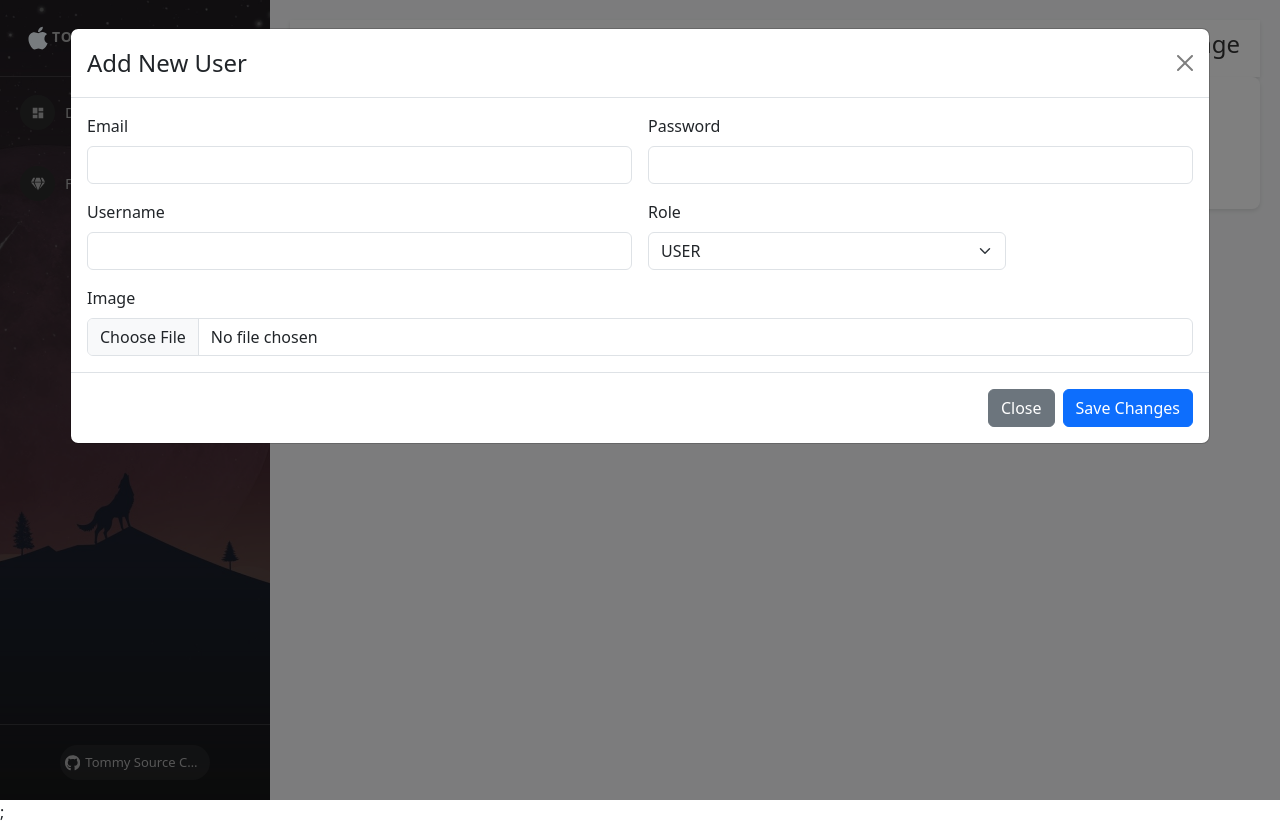
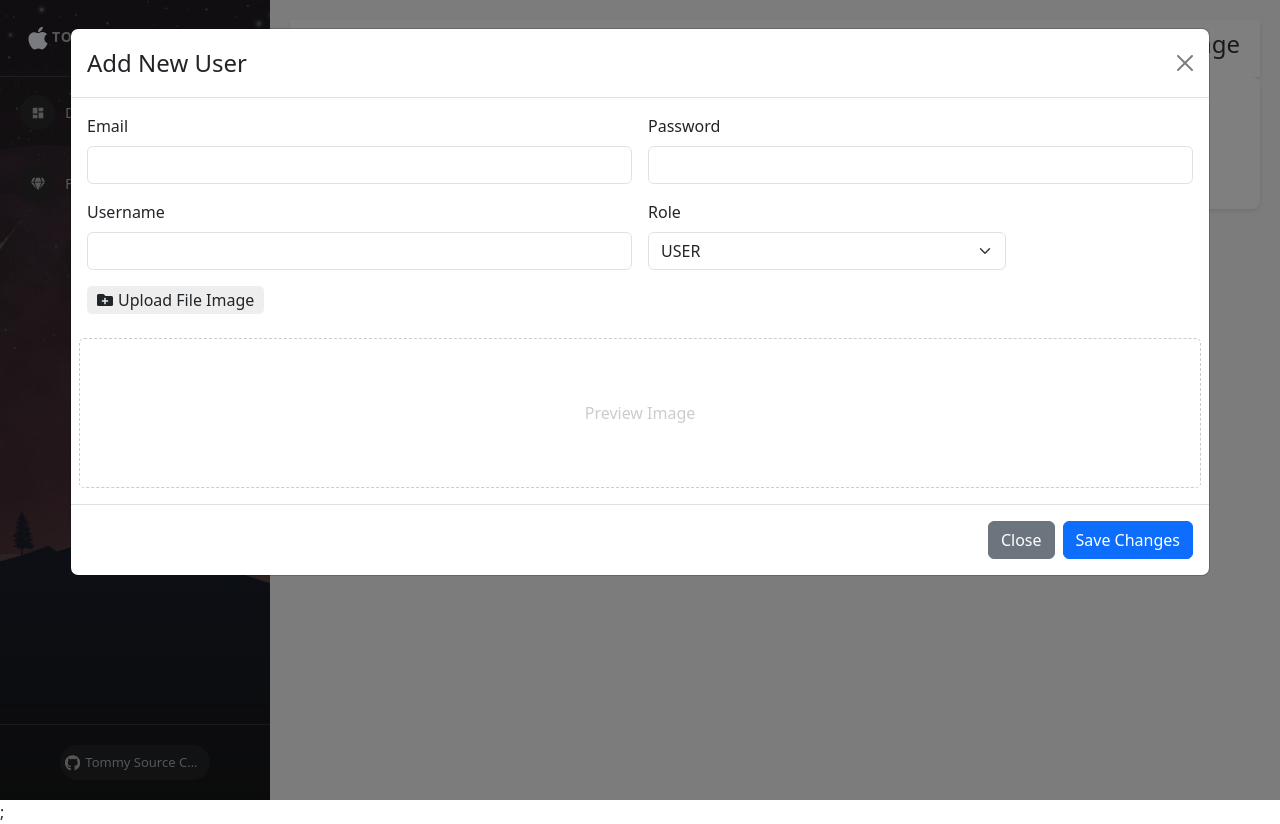
Before and after one commit to phucthor/test-demo-react, a React (Create React App) app: page /admins/manage-user in a window 1280 px wide. Both pictures are taken after a click on the button "Launch demo modal". Built offline with nearby package versions, Linux system fonts and the light colour scheme.

Commit message:
video 57

```diff
--- a/package.json
+++ b/package.json
@@ -13,7 +13,7 @@
     "react": "18.2.0",
     "react-bootstrap": "2.10.10",
     "react-dom": "18.2.0",
-    "react-icons": "4.4.0",
+    "react-icons": "^5.5.0",
     "react-paginate": "8.1.3",
     "react-pro-sidebar": "0.7.1",
     "react-redux": "^8.1.3",
--- a/src/components/Admin/Content/ManageUser.js
+++ b/src/components/Admin/Content/ManageUser.js
@@ -1,5 +1,5 @@
 import ModalCreateUser from "./ModalCreateUser";
-
+import './ManageUser.scss';
 const ManageUser = (props) => {
   return (
     <div className="manage-user-container">
--- /dev/null
+++ b/src/components/Admin/Content/ManageUser.scss
@@ -0,0 +1,38 @@
+.manage-user-container {
+  .users-content {
+  }
+}
+
+.modal-add-user {
+  .img-preview {
+    height: 150px;
+    border: #ccc 1px dashed;
+    border-radius: 5px;
+    display: flex;
+    justify-content: center;
+    align-items: center;
+    color: #ccc;
+
+    img {
+      max-height: 100%;
+      max-width: 100%;
+      object-fit: cover;
+    }
+  }
+
+  .label-upload {
+    gap: 5px;
+    display: flex;
+    align-items: center;
+    border: none;
+    width: fit-content;
+    padding: 2px 10px;
+    border-radius: 5px;
+    background: #eeeeee;
+    cursor: pointer;
+
+    &:hover {
+      background: #dcdcdc;
+    }
+  }
+}
--- a/src/components/Admin/Content/ModalCreateUser.js
+++ b/src/components/Admin/Content/ModalCreateUser.js
@@ -1,13 +1,26 @@
 import { useState } from "react";
 import Button from "react-bootstrap/Button";
 import Modal from "react-bootstrap/Modal";
-
+import { FaFolderPlus } from "react-icons/fa";
 const ModalCreateUser = () => {
   const [show, setShow] = useState(false);
 
   const handleClose = () => setShow(false);
   const handleShow = () => setShow(true);
 
+  const [email, setEmail] = useState("");
+  const [password, setPassword] = useState("");
+  const [username, setUsername] = useState("");
+  const [role, setRole] = useState("USER");
+  const [image, setImage] = useState("");
+  const [previewImage, setPreviewImage] = useState("");
+  const handleUploadImage = (e) => {
+    if (e.target && e.target.files && e.target.files[0]) {
+      setPreviewImage(URL.createObjectURL(e.target.files[0]));
+      setImage(e.target.files[0]);
+      console.log("handleUploadImage", e.target.files[0]);
+    }
+  }
   return (
     <>
       <Button variant="primary" onClick={handleShow}>
@@ -19,6 +32,7 @@ const ModalCreateUser = () => {
         onHide={handleClose}
         size="xl"
         backdrop="static"
+        className="modal-add-user"
       >
         <Modal.Header closeButton>
           <Modal.Title>Add New User</Modal.Title>
@@ -27,28 +41,64 @@ const ModalCreateUser = () => {
           <form className="row g-3">
             <div className="col-md-6">
               <label className="form-label">Email</label>
-              <input type="email" className="form-control" />
+              <input
+                type="email"
+                className="form-control"
+                value={email}
+                onChange={(e) => setEmail(e.target.value)}
+              />
             </div>
             <div className="col-md-6">
               <label className="form-label">Password</label>
-              <input type="password" className="form-control" />
+              <input
+                type="password"
+                className="form-control"
+                value={password}
+                onChange={(e) => setPassword(e.target.value)}
+              />
             </div>
             <div className="col-md-6">
               <label className="form-label">Username</label>
-              <input type="text" className="form-control" />
+              <input
+                type="text"
+                className="form-control"
+                value={username}
+                onChange={(e) => setUsername(e.target.value)}
+              />
             </div>
             <div className="col-md-4">
               <label className="form-label">Role</label>
-              <select className="form-select">
-                <option selected value="USER">
-                  USER
-                </option>
+              <select className="form-select"
+                      onChange={(e) => setRole(e.target.value)}
+                      value={role}>
+                <option value="USER">USER</option>
                 <option value="ADMIN">ADMIN</option>
               </select>
             </div>
             <div className="col-md-12">
-              <label className="form-label">Image</label>
-              <input type="file" className="form-control" />
+              <label className="form-label label-upload" htmlFor="label-upload">
+                <FaFolderPlus />
+                Upload File Image
+              </label>
+              <input
+                type="file"
+                id="label-upload"
+                hidden
+                onChange={(e) => handleUploadImage(e)}
+              />
+            </div>
+            <div className="col-md-12 img-preview">
+              {previewImage ?
+              (
+                <img src={previewImage} alt="Preview" />
+              )
+              : (
+                <span>Preview Image</span>
+              )}
+              {/* <img
+                src="https://lh3.googleusercontent.com/pw/AP1GczNIlwEYH14XH4JvPiHTfiliDzb_RYBOwl7GXIUe7fatBYZB8pSYPMqVi4b66KTFHZ31irlkrxy5I8e-DuurwqjQHwX99Q7GKPm_5LqIsrdwoVir7iVEASIQ28jMQFI348KZuLvBvc1-okwdR5BQs8LW=w1086-h1229-s-no-gm?authuser=0"
+                alt="Preview"
+              /> */}
             </div>
           </form>
         </Modal.Body>
@@ -63,6 +113,6 @@ const ModalCreateUser = () => {
       </Modal>
     </>
   );
-}
+};
 
 export default ModalCreateUser;
```
Also changed, not shown: 1 other file (tests, documents, lock files or other folders).
